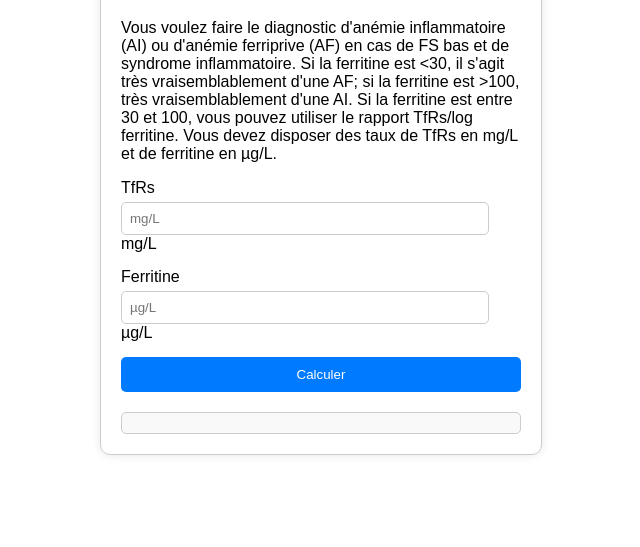
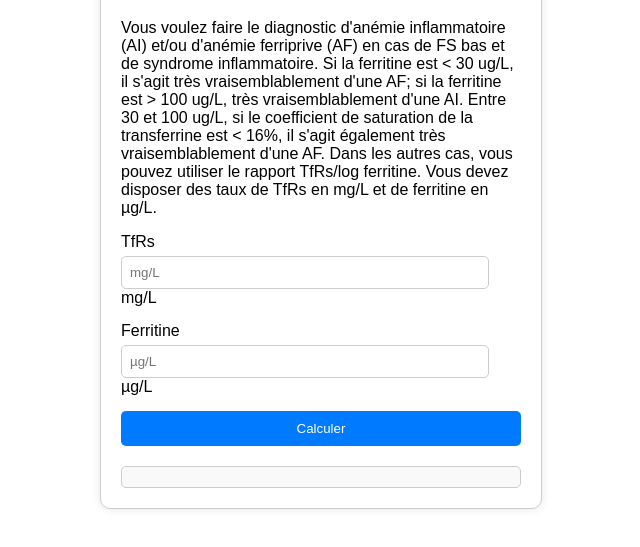
Before and after one commit to AbBe-web/TfRs-log-ferritine, a plain HTML site: page index.html in a window 1280 px wide. Shown: the part 139-686 px from the top of the page, without its empty margins (319-959 px from the left). Drawn offline with Linux system fonts and the light colour scheme.

Commit message:
Update index.html

```diff
--- a/index.html
+++ b/index.html
@@ -59,7 +59,7 @@
 <body>
     <div class="container">
         <h1>Calculateur TfRs/log(ferritine)</h1>
-        <p>Vous voulez faire le diagnostic d'anémie inflammatoire (AI) ou d'anémie ferriprive (AF) en cas de FS bas et de syndrome inflammatoire. Si la ferritine est <30, il s'agit très vraisemblablement d'une AF; si la ferritine est >100, très vraisemblablement d'une AI. Si la ferritine est entre 30 et 100, vous pouvez utiliser le rapport TfRs/log ferritine. Vous devez disposer des taux de TfRs en mg/L et de ferritine en µg/L.</p>
+        <p>Vous voulez faire le diagnostic d'anémie inflammatoire (AI) et/ou d'anémie ferriprive (AF) en cas de FS bas et de syndrome inflammatoire. Si la ferritine est < 30 ug/L, il s'agit très vraisemblablement d'une AF; si la ferritine est > 100 ug/L, très vraisemblablement d'une AI. Entre 30 et 100 ug/L, si le coefficient de saturation de la transferrine est < 16%, il s'agit également très vraisemblablement d'une AF. Dans les autres cas, vous pouvez utiliser le rapport TfRs/log ferritine. Vous devez disposer des taux de TfRs en mg/L et de ferritine en µg/L.</p>
         <div class="input-group">
             <label for="tfrs">TfRs</label>
             <input type="number" id="tfrs" placeholder="mg/L">
```
